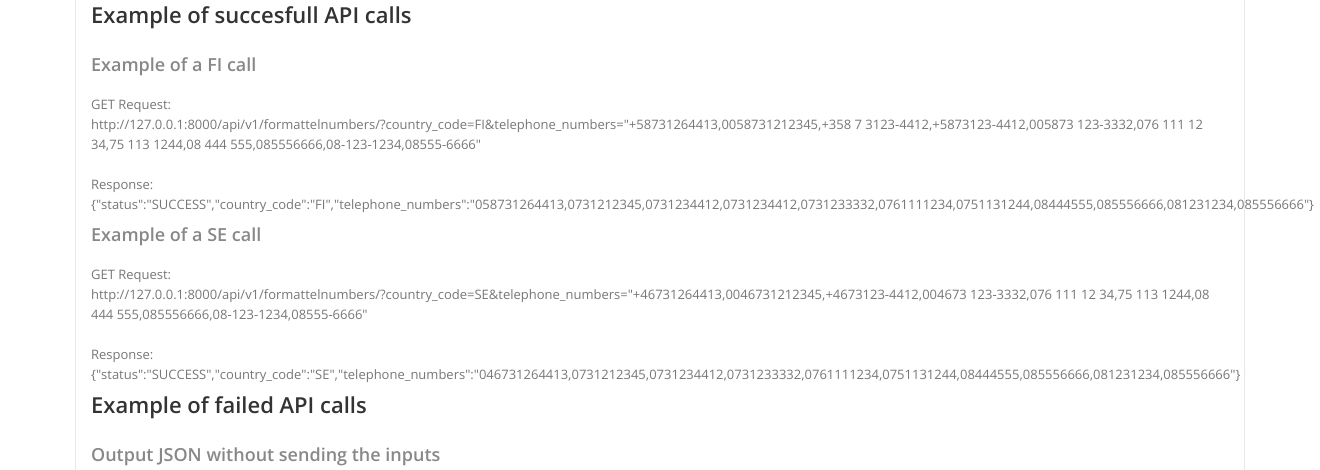
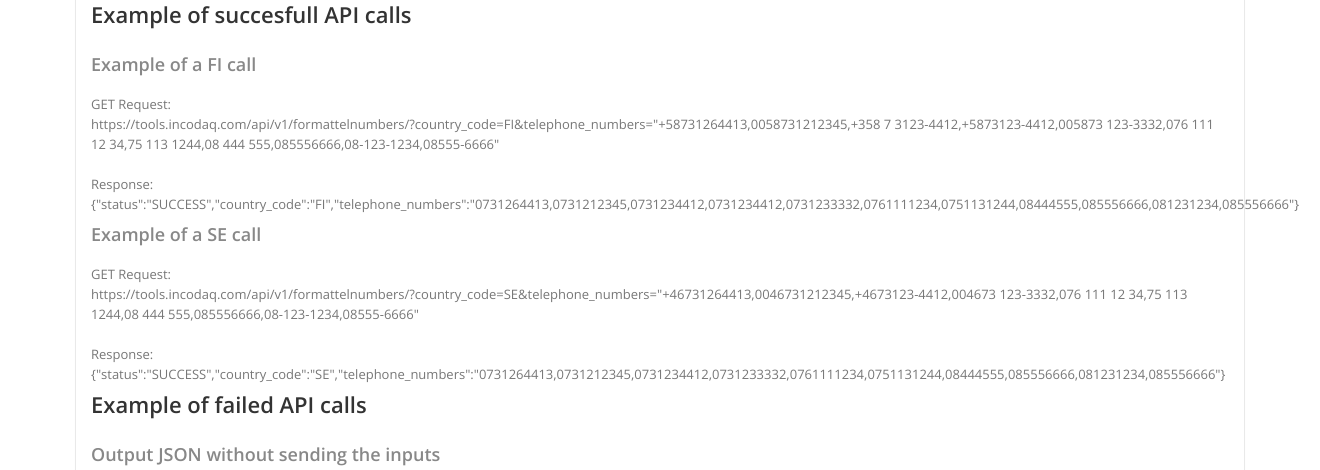
Before and after one commit to GoranAviani/inaivatools, a Django app: page /api/v1/docs/ in a window 1320 px wide. Shown: the part 741-1211 px from the top of the page. Run offline with Django 3.2, Linux system fonts and the light colour scheme; some libraries are stand-ins or nearby versions.

Commit message:
update with a live url

```diff
--- a/templates/apiRelay/api_docs.html
+++ b/templates/apiRelay/api_docs.html
@@ -51,16 +51,16 @@
 
                                     <h3>Example of a FI call</h3>
                                         GET Request:<br/>
-                                        http://127.0.0.1:8000/api/v1/formattelnumbers/?country_code=FI&telephone_numbers="+58731264413,0058731212345,+358 7 3123-4412,+5873123-4412,005873 123-3332,076 111 12 34,75 113 1244,08 444 555,085556666,08-123-1234,08555-6666"                                        <br/><br/>
+                                        https://tools.incodaq.com/api/v1/formattelnumbers/?country_code=FI&telephone_numbers="+58731264413,0058731212345,+358 7 3123-4412,+5873123-4412,005873 123-3332,076 111 12 34,75 113 1244,08 444 555,085556666,08-123-1234,08555-6666"                                        <br/><br/>
                                         Response:<br/>
-                                        {"status":"SUCCESS","country_code":"FI","telephone_numbers":"058731264413,0731212345,0731234412,0731234412,0731233332,0761111234,0751131244,08444555,085556666,081231234,085556666"}<br/>
+                                        {"status":"SUCCESS","country_code":"FI","telephone_numbers":"0731264413,0731212345,0731234412,0731234412,0731233332,0761111234,0751131244,08444555,085556666,081231234,085556666"}<br/>
 
                                     <h3>Example of a SE call</h3>
                                         GET Request:<br/>
-                                        http://127.0.0.1:8000/api/v1/formattelnumbers/?country_code=SE&telephone_numbers="+46731264413,0046731212345,+4673123-4412,004673 123-3332,076 111 12 34,75 113 1244,08 444 555,085556666,08-123-1234,08555-6666"
+                                        https://tools.incodaq.com/api/v1/formattelnumbers/?country_code=SE&telephone_numbers="+46731264413,0046731212345,+4673123-4412,004673 123-3332,076 111 12 34,75 113 1244,08 444 555,085556666,08-123-1234,08555-6666"
                                         <br/><br/>
                                         Response:<br/>
-                                        {"status":"SUCCESS","country_code":"SE","telephone_numbers":"046731264413,0731212345,0731234412,0731233332,0761111234,0751131244,08444555,085556666,081231234,085556666"}<br/>
+                                        {"status":"SUCCESS","country_code":"SE","telephone_numbers":"0731264413,0731212345,0731234412,0731233332,0761111234,0751131244,08444555,085556666,081231234,085556666"}<br/>
 
                                     <h2>Example of failed API calls</h2>
                                             <h3>Output JSON without sending the inputs</h3>
```
